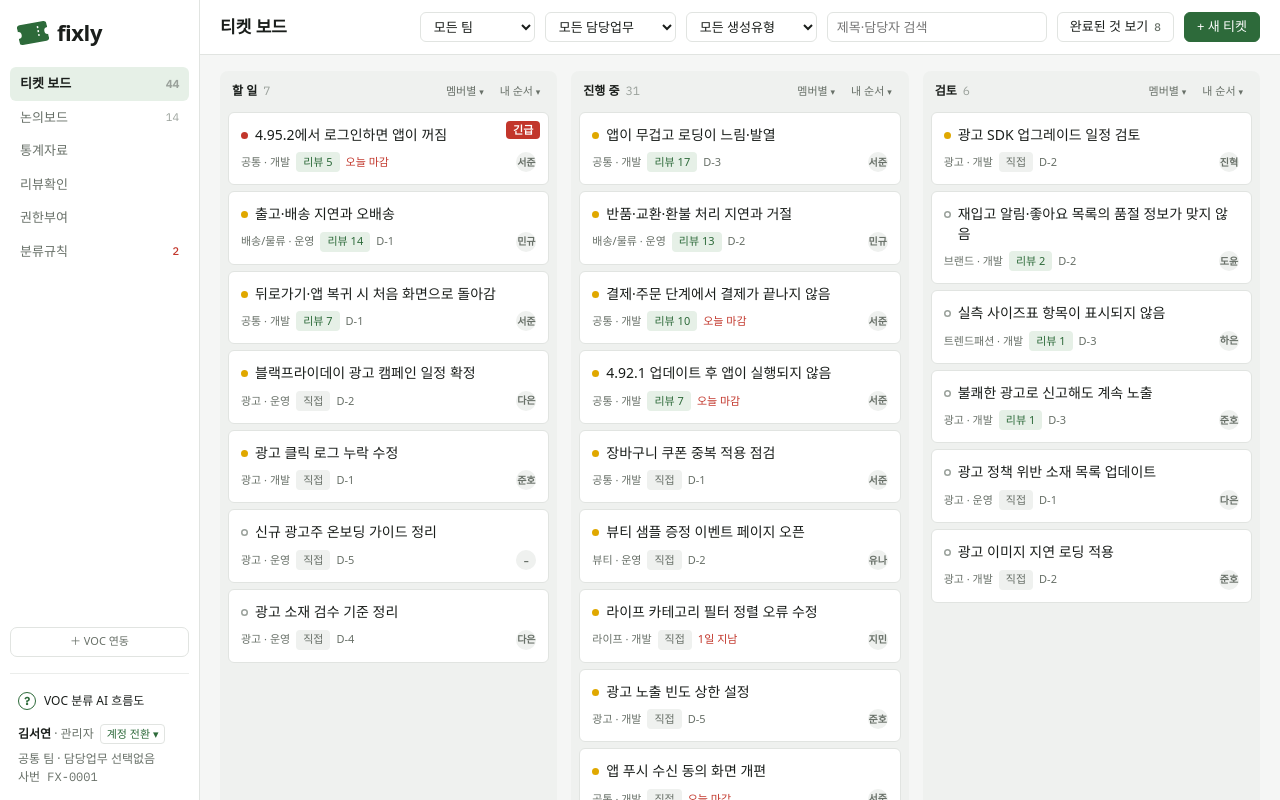
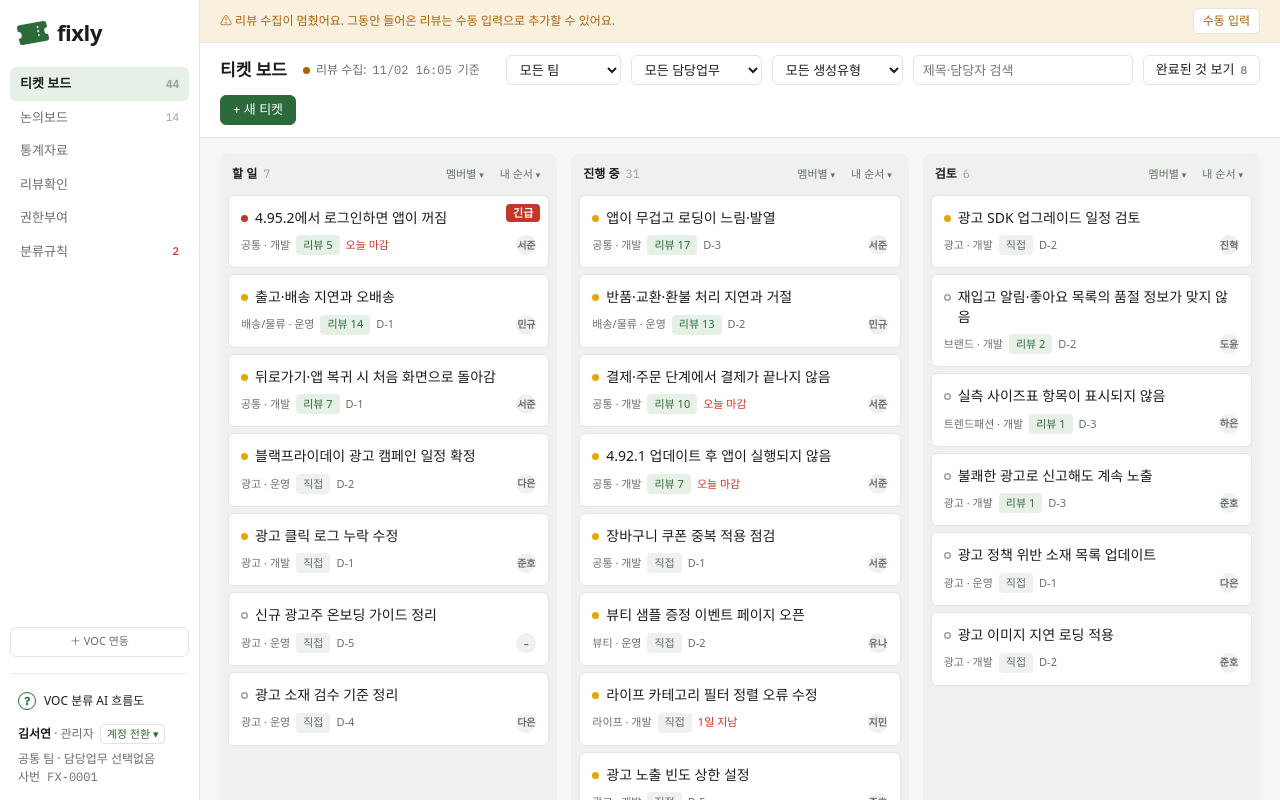
Before and after one commit to planning-3/fixly, a plain HTML site: page index.html in a window 1280 px wide. Drawn offline with Linux system fonts and the light colour scheme; a web font is replaced by a local one.

Commit message:
헤더에 마지막 수집 시각, 24시간 지나면 수집 멈춤 배너 표시
- 모든 탭 제목 옆에 "리뷰 수집: MM/DD HH:mm 기준" (리뷰확인 탭은 자체 표시가 있어 제외)
- 마지막 수집에서 24시간이 지나면 헤더 위에 노란 배너 "리뷰 수집이 멈췄어요…"
- [수동 입력]을 누르면 VOC 연동 창을 열고 첨부하기 메뉴를 펼침
- 수집 시각은 기존 S.lastCol을 읽음 (예리 S.col·sysSet은 건드리지 않음)

Co-Authored-By: Claude Opus 5.5 <noreply@anthropic.com>

```diff
--- a/index.html
+++ b/index.html
@@ -338,6 +338,11 @@ textarea.inp{height:auto;padding:8px 9px;width:100%;resize:vertical}
 /* VER10: 통계 집계 실패 안내 (노랑) */
 .statwarn{display:flex;align-items:center;gap:10px;flex-wrap:wrap;background:var(--amber-soft);color:var(--amber);border:1px solid var(--amber-soft);border-left:3px solid var(--amber);border-radius:8px;padding:10px 14px;font-size:var(--fs-s)}
 .statwarn span{flex:1;min-width:0}
+/* VER10: 헤더의 마지막 수집 시각 + 수집 멈춤 배너 */
+.colbadge{display:inline-flex;align-items:center;gap:6px;font-size:var(--fs-s);color:var(--muted);white-space:nowrap}
+.colbadge i{width:7px;height:7px;border-radius:50%;background:var(--accent);flex:none}
+.colbadge.stale i{background:var(--amber)}
+.statwarn.colbar{border-radius:0;border-width:0 0 1px 0;border-bottom-color:var(--line);padding:8px max(20px,env(safe-area-inset-left,0px))}
 .vsec{background:var(--surface);border:1px solid var(--line);border-radius:8px;padding:14px 16px;display:flex;flex-direction:column;gap:12px;min-width:0}
 .vh{display:flex;align-items:baseline;gap:10px;flex-wrap:wrap}
 .vh h2{margin:0;font-size:var(--fs-h);font-weight:600}
@@ -1401,12 +1406,27 @@ function peopleBody(){
 }
 
 /* ---------- 렌더 ---------- */
+/* VER10: 헤더에 "리뷰 수집: MM/DD HH:mm 기준"(리뷰확인 탭은 자체 표시가 있어 제외),
+   마지막 수집에서 24시간이 지나면 헤더 위에 노란 배너 + [수동 입력](VOC 연동 창의 첨부하기로) */
+var COL_STALE=24*36e5;
+function colAt(){return S.lastCol||new Date(EXAMPLE_AT).getTime()}
+function colStale(){return Date.now()-colAt()>COL_STALE}
+function fmtMD(ts){var d=new Date(ts),p=function(n){return String(n).padStart(2,"0")};return p(d.getMonth()+1)+"/"+p(d.getDate())+" "+p(d.getHours())+":"+p(d.getMinutes())}
+function colBadge(){return '<span class="colbadge'+(colStale()?' stale':'')+'"><i aria-hidden="true"></i>리뷰 수집: <span class="mono">'+fmtMD(colAt())+'</span> 기준</span>'}
+function drawColbar(){var top=$("#top");if(!top)return;var bar=$("#colbar");
+  if(!colStale()){if(bar)bar.remove();return}
+  if(bar)return;
+  bar=document.createElement("div");bar.id="colbar";bar.className="statwarn colbar";bar.setAttribute("role","alert");
+  bar.innerHTML='<span>⚠ 리뷰 수집이 멈췄어요. 그동안 들어온 리뷰는 수동 입력으로 추가할 수 있어요.</span><button class="btn sm" type="button" data-a="colmanual">수동 입력</button>';
+  top.parentNode.insertBefore(bar,top)}
 function render(){
   renderNav();
   var v=UI.view;
   var map={board:[boardTop,boardBody],done:[doneTop,doneBody],discuss:[discussTop,discussBody],reviews:[reviewsTop,reviewsBody],perf:[perfTop,perfBody],rules:[rulesTop,rulesBody],people:[peopleTop,peopleBody]}[v];
-  $("#top").innerHTML=map[0]();
+  var th=map[0]();if(v!=="reviews")th=th.replace("</h1>","</h1>"+colBadge()); /* VER10: 수집 시각 */
+  $("#top").innerHTML=th;
   $("#body").innerHTML=map[1]();
+  drawColbar(); /* VER10: 수집 멈춤 배너 */
   persist();
 }
 function openMainPanel(html){$("#layer").innerHTML='<div class="modal tkmodal"><div class="tkbox'+(html.indexOf('id="ruleform"')>=0?' rulebox':'')+'" role="dialog" aria-modal="true">'+html+'</div></div>';if(html.indexOf('rvlist allrv')>=0)fitRvList()}
@@ -2454,6 +2474,8 @@ document.addEventListener("click",function(e){
   if(!e.target.closest)return;
   var el=e.target.closest("[data-a]"),a=el?el.getAttribute("data-a"):"";
   if(a==="voc"){openVoc();return}
+  /* VER10: 수집 멈춤 배너의 [수동 입력] → VOC 연동 창을 열고 첨부하기 메뉴를 펼침 */
+  if(a==="colmanual"){openVoc();VOC.xl=true;drawVoc();var xb=$("#vocbox [data-a=vxl]");if(xb){xb.scrollIntoView({block:"center"});xb.focus()}return}
   if(a==="stuncx"){var g=$("#stguide");if(g)g.remove();return}
   if(a==="stunctorule"){closeVoc();location.hash="rules";return}
   if(!$("#vocbox"))return;
```
